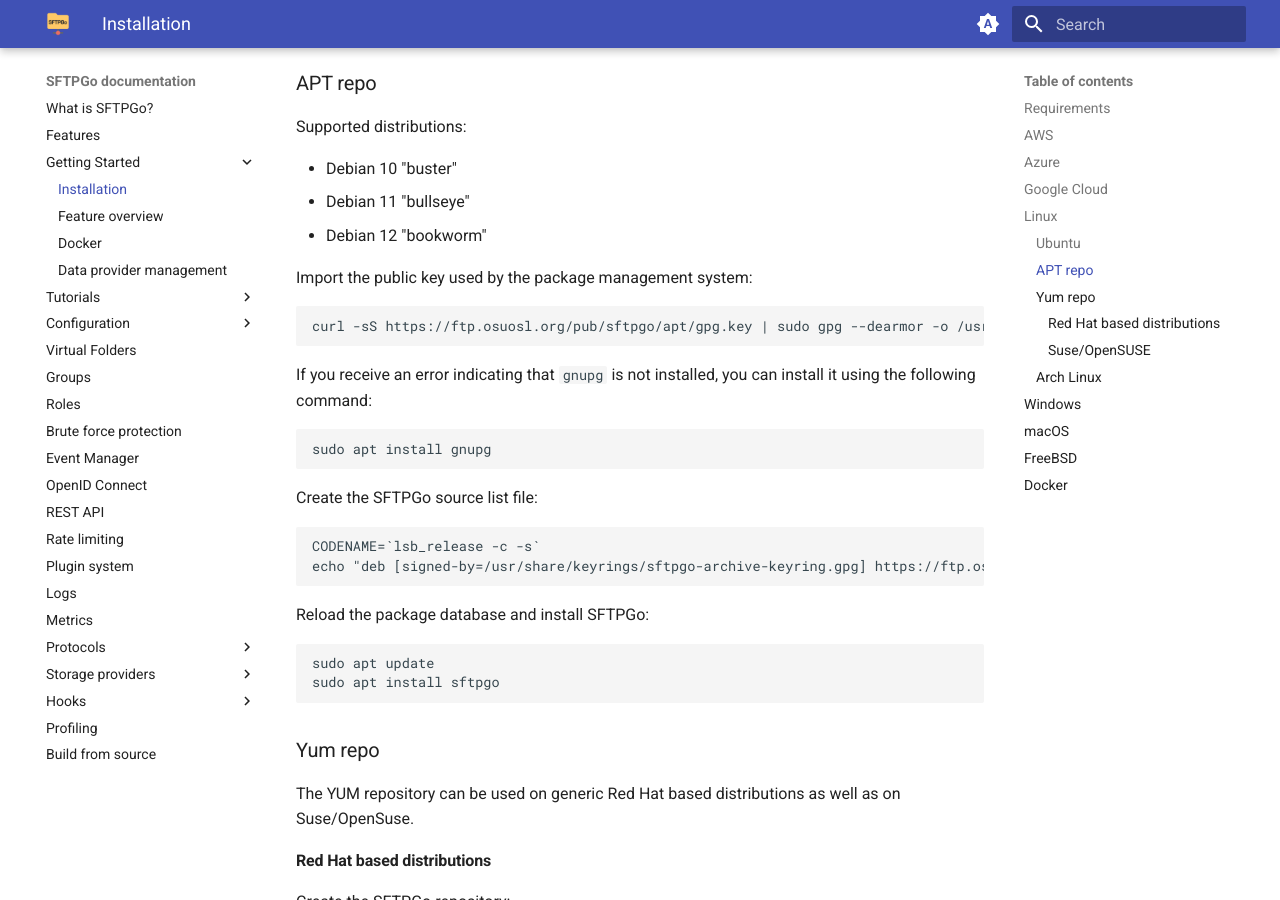
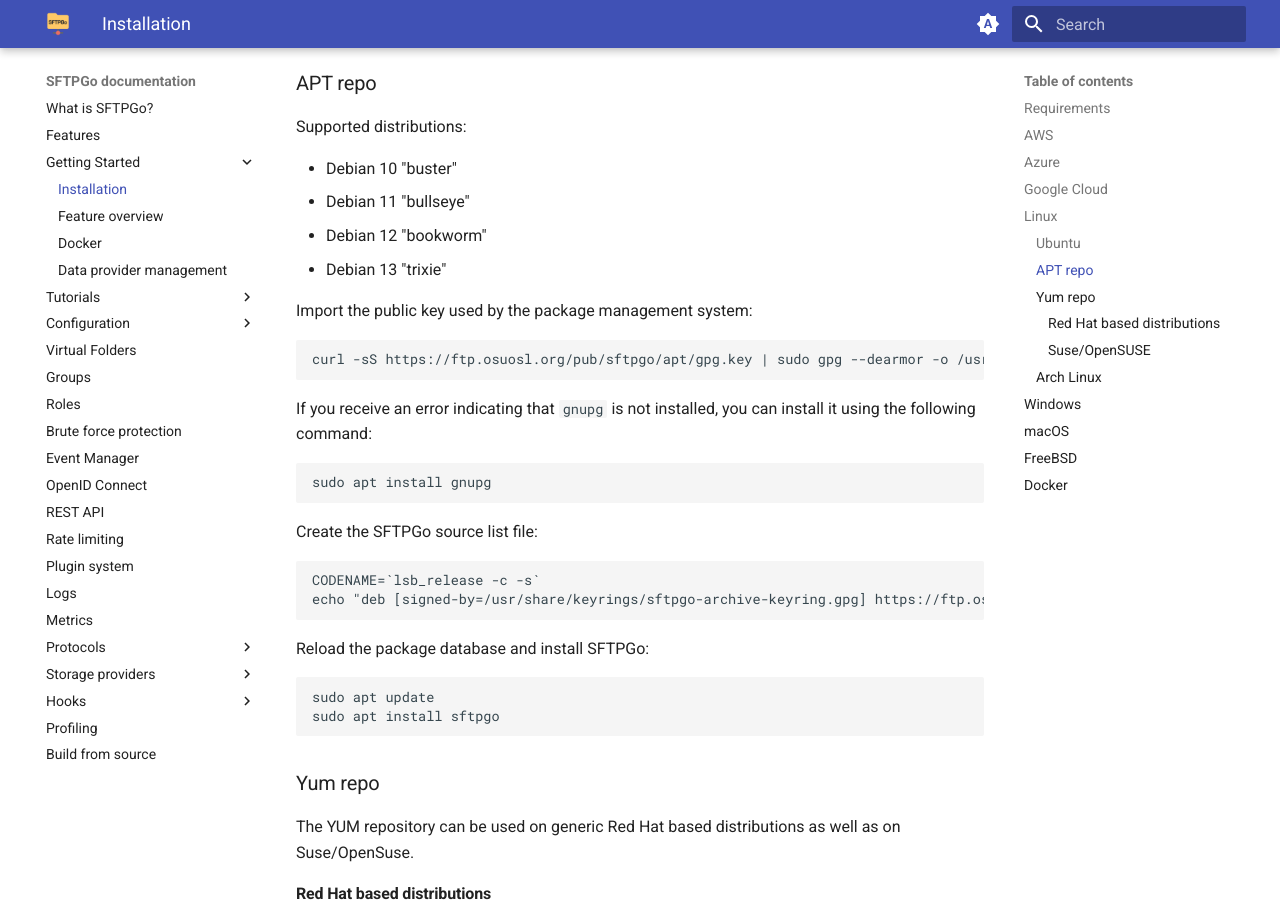
Before and after one commit to sftpgo/docs, an MkDocs documentation site: the page built from docs/installation.md, in a window 1280 px wide and 900 px high, scrolled down 1668 px. Built offline with MkDocs 1.6.1 and Material for MkDocs 9.7.7, drawn with Linux system fonts in a browser that asks for light colours; the version menu is left out.

Commit message:
Installation: add trixie
Signed-off-by: Nicola Murino <nicola.murino@gmail.com>

```diff
--- a/docs/installation.md
+++ b/docs/installation.md
@@ -60,6 +60,7 @@ Supported distributions:
 - Debian 10 "buster"
 - Debian 11 "bullseye"
 - Debian 12 "bookworm"
+- Debian 13 "trixie"
 
 Import the public key used by the package management system:
 
```
